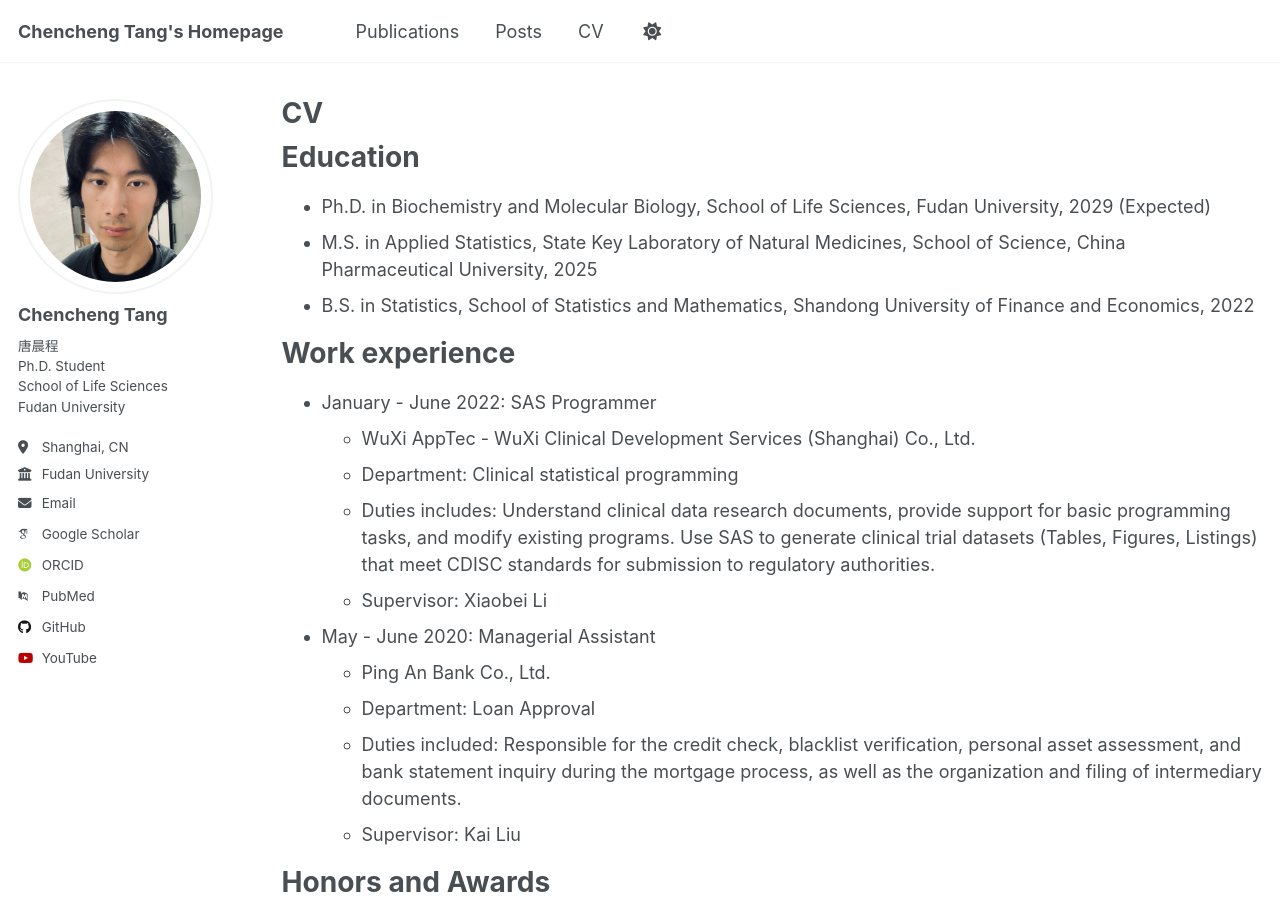
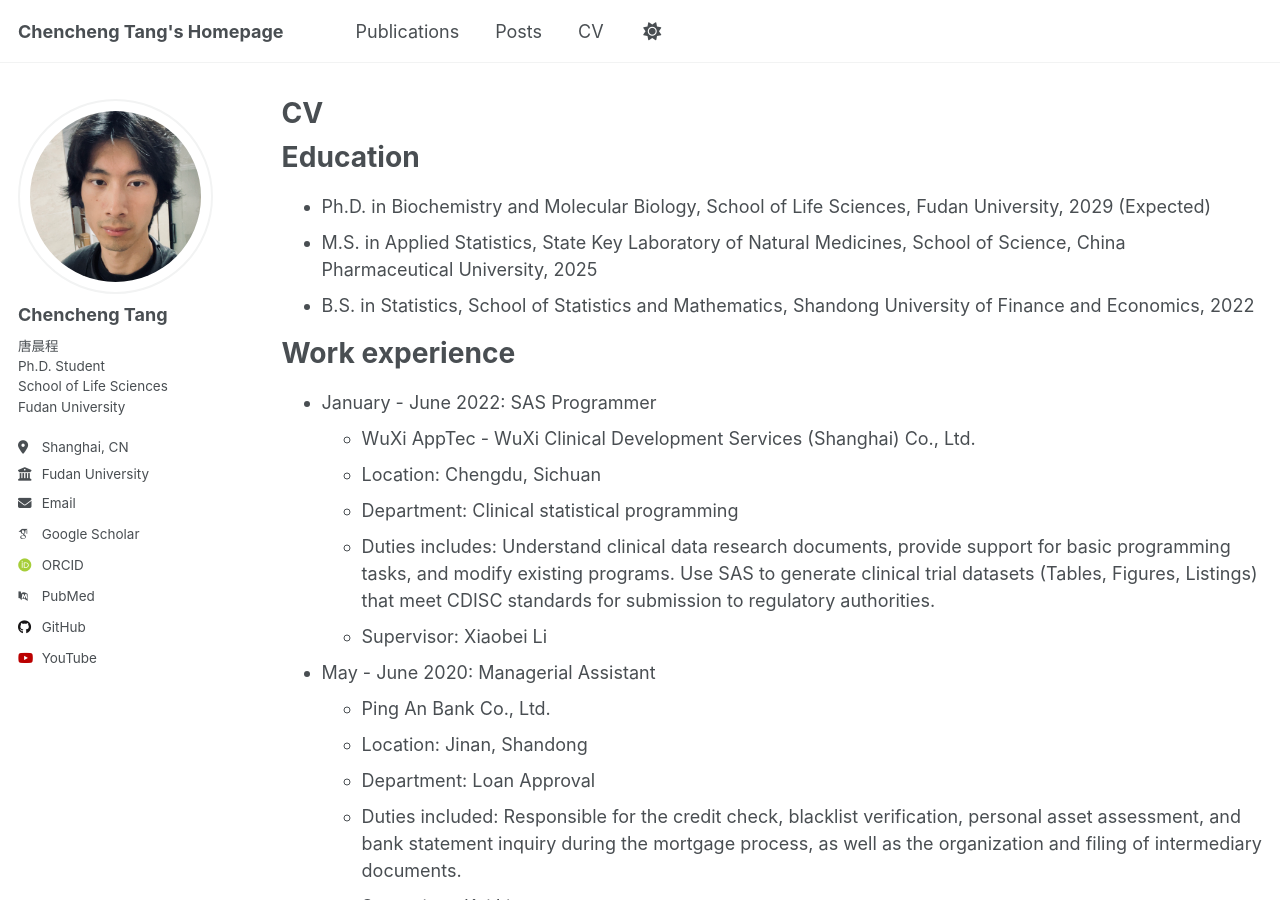
Before and after one commit to AI4Sfrontline/ai4sfrontline.github.io, a Jekyll site: the page built from _pages/cv.md, in a window 1280 px wide and 900 px high. Built offline with Jekyll 4.4.1, drawn with Linux system fonts in a browser that asks for light colours; some web fonts are replaced; a script that is not in the unit is left out.

Commit message:
Update cv.md

```diff
--- a/_pages/cv.md
+++ b/_pages/cv.md
@@ -19,12 +19,14 @@ Work experience
 ======
 * January - June 2022: SAS Programmer
   * WuXi AppTec - WuXi Clinical Development Services (Shanghai) Co., Ltd.
+  * Location: Chengdu, Sichuan
   * Department: Clinical statistical programming
   * Duties includes: Understand clinical data research documents, provide support for basic programming tasks, and modify existing programs. Use SAS to generate clinical trial datasets (Tables, Figures, Listings) that meet CDISC standards for submission to regulatory authorities.
   * Supervisor: Xiaobei Li
 
 * May - June 2020: Managerial Assistant
   * Ping An Bank Co., Ltd.
+  * Location: Jinan, Shandong
   * Department: Loan Approval
   * Duties included: Responsible for the credit check, blacklist verification, personal asset assessment, and bank statement inquiry during the mortgage process, as well as the organization and filing of intermediary documents.
   * Supervisor: Kai Liu
```
